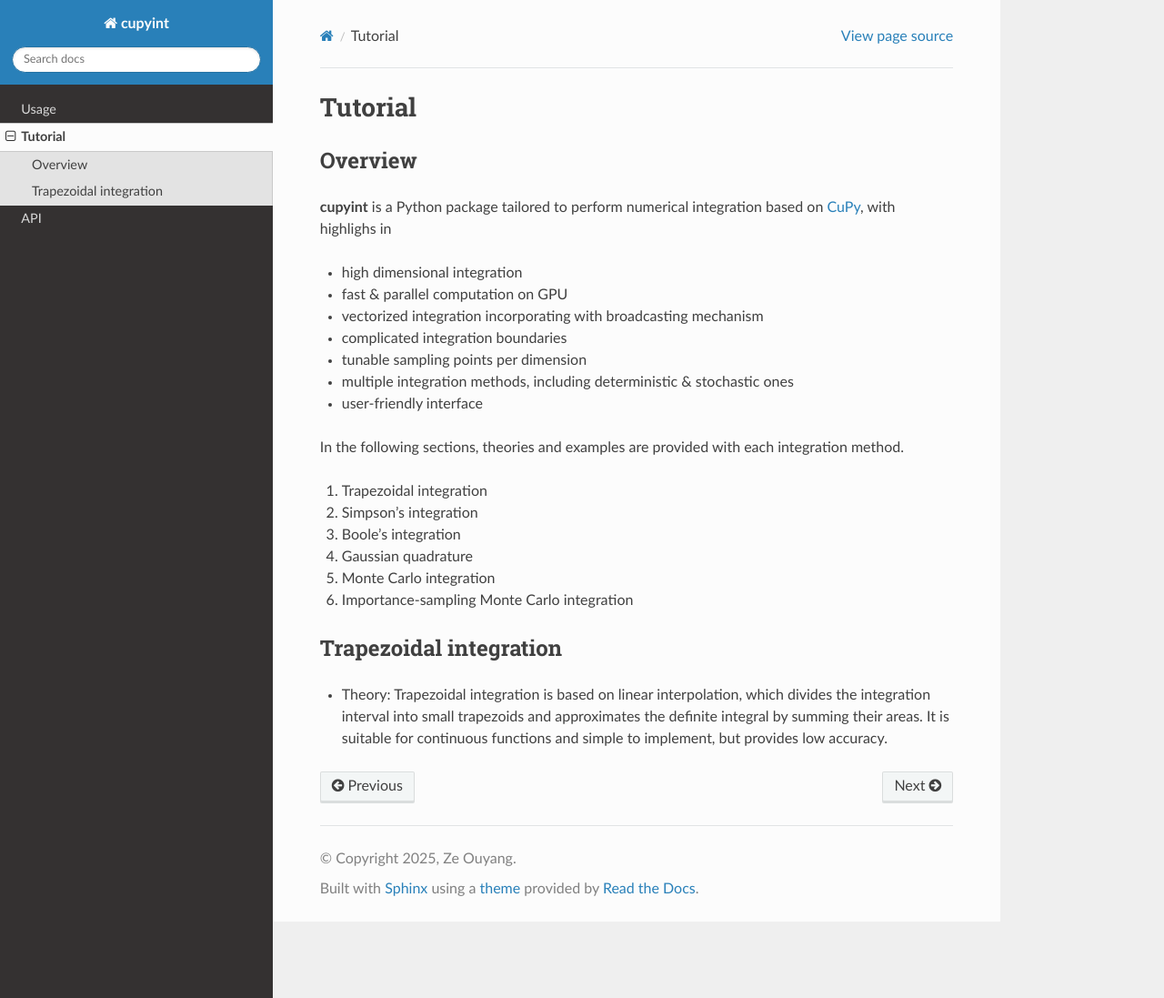
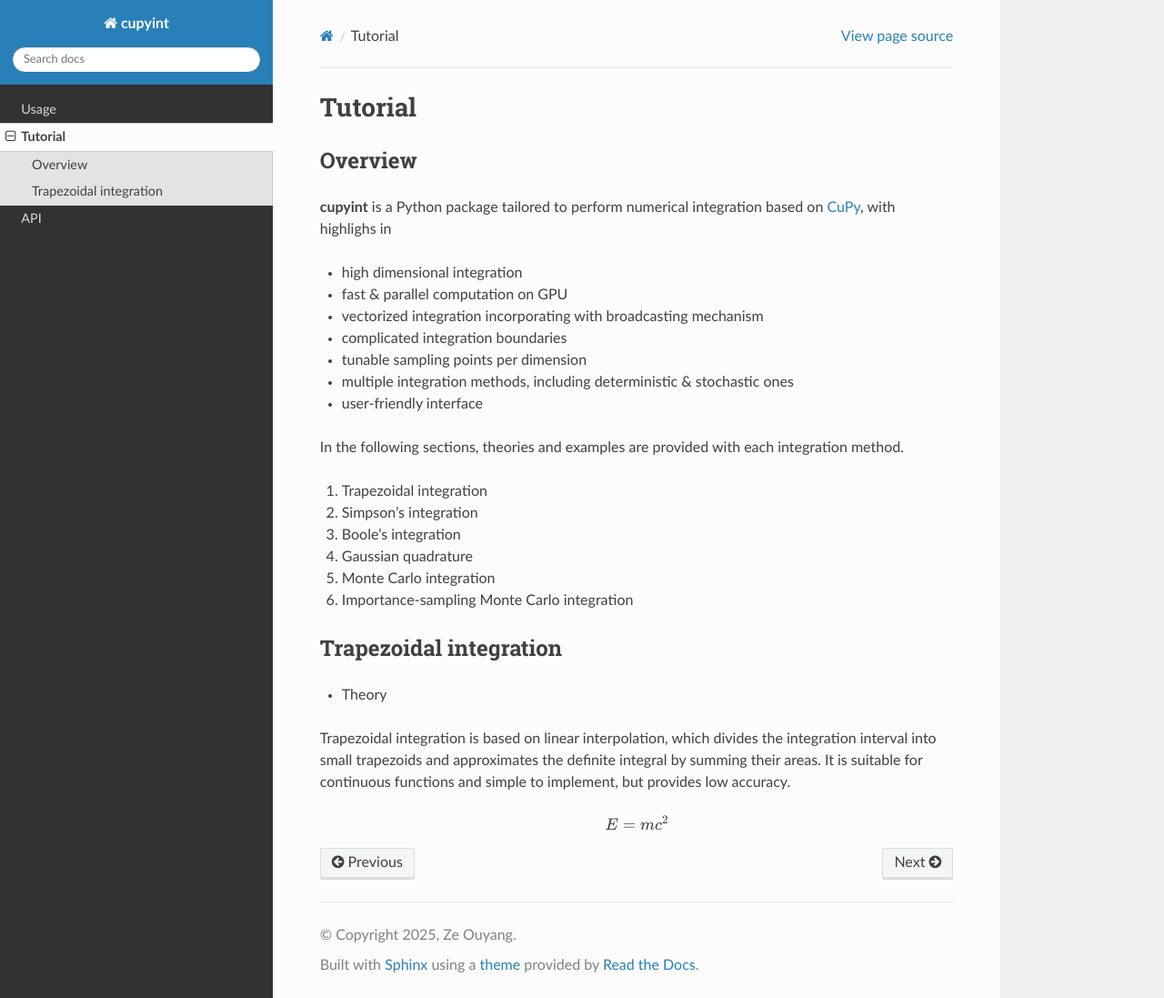
Before and after one commit to ze-ouyang/cupyint_doc, a Sphinx documentation site: the page built from docs/source/tutorial.rst, in a window 1280 px wide and 1097 px high. Shown: the whole window at 91% size. Built offline with Sphinx 7.4.7 and the Read the Docs theme 3.1.0, drawn with Linux system fonts in a browser that asks for light colours.

Commit message:
Update tutorial.rst

```diff
--- a/docs/source/tutorial.rst
+++ b/docs/source/tutorial.rst
@@ -25,4 +25,9 @@
 Trapezoidal integration
 --------
 
-* Theory: Trapezoidal integration is based on linear interpolation, which divides the integration interval into small trapezoids and approximates the definite integral by summing their areas. It is suitable for continuous functions and simple to implement, but provides low accuracy.
+* Theory
+Trapezoidal integration is based on linear interpolation, which divides the integration interval into small trapezoids and approximates the definite integral by summing their areas. It is suitable for continuous functions and simple to implement, but provides low accuracy.
+
+.. math::
+
+   E = mc^2
```
